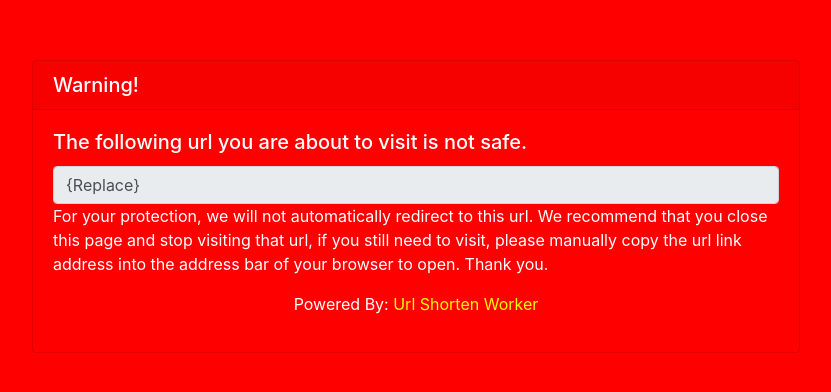
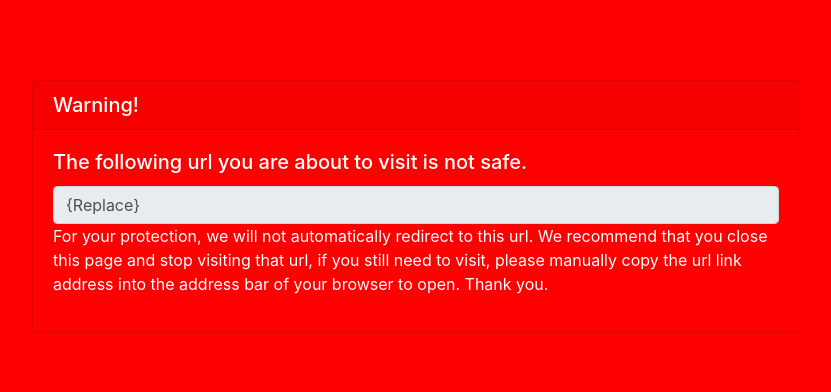
Before and after one commit to ssask-script/Url-Shorten-Worker, a plain HTML site: page safe-browsing.html in a window 1280 px wide. Shown: the part 194-586 px from the top of the page, without its empty margins (224-1055 px from the left). Drawn offline with nearby package versions, Linux system fonts and the light colour scheme.

Commit message:
Update safe-browsing.html

```diff
--- a/safe-browsing.html
+++ b/safe-browsing.html
@@ -69,7 +69,7 @@
         For your protection, we will not automatically redirect to this url. We recommend that you close this page and stop visiting that url, if you still need to visit, please manually copy the url link address into the address bar of your browser to open. Thank you.
       </div>
       <div class="card-text">
-        Powered By: <a href="https://github.com/xyTom/Url-Shorten-Worker/" target="_self">Url Shorten Worker</a>
+
       </div>
       <p id="notice"></p>
     </div>
```
